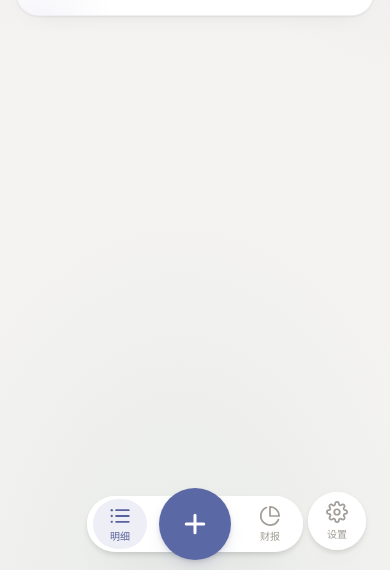
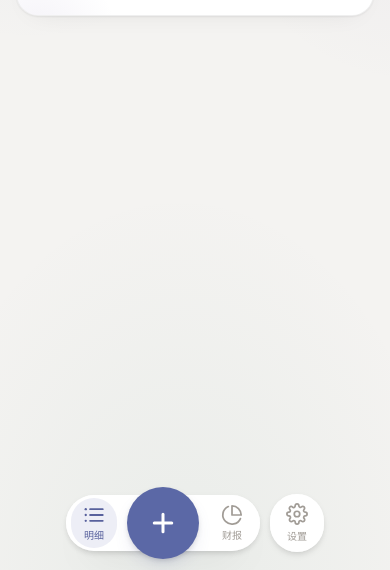
Before and after one commit to SolitaryStarCircling/Ledger, a website: page src/index.html in a window 390 px wide. Shown: the part 274-844 px from the top of the page. Drawn offline with Linux system fonts and the light colour scheme.

Commit message:
fix: keep the settings tab from colliding with the nav capsule on narrow screens
- Move the settings button into .tabbar so both controls share a single flex
  row and can no longer overlap or squeeze each other
- Make the bar span the full width with centered content, and let it ignore
  pointer events so the list underneath stays tappable, restoring them only
  on the capsule and the settings button
- Add a <400px layout that centers capsule + settings as one group, while wide
  screens keep the capsule centered and settings floating on the right
- Stop tab labels from wrapping when the system font size is increased
- Add the missing trailing newline at the end of index.html

```diff
--- a/src/styles.css
+++ b/src/styles.css
@@ -756,19 +756,24 @@ html, body {
 }
 
 /* ============ Tab Bar 悬浮胶囊 ============ */
+/* 整条栏只负责排布这一行：宽屏时只放居中的胶囊（设置单独悬浮在右侧），
+   窄屏时把设置并进同一行，两个控件永远不会互相挤压 */
 .tabbar {
   position: fixed;
-  left: 50%;
+  left: 0;
+  right: 0;
   bottom: calc(var(--safe-bottom, env(safe-area-inset-bottom, 0px)) + 18px);
-  transform: translateX(-50%);
   z-index: 20;
   display: flex;
   align-items: center;
-  width: fit-content;
-  /* 圆钮向下凸出 8px，故底部留白比胶囊本身多留 6px */
-  max-width: calc(100% - 36px);    /* 保证左右至少 ~18px 留白 */
+  justify-content: center;
+  gap: 10px;
+  padding: 0 16px;
+  pointer-events: none;             /* 栏的空档不吃点击，底部列表依然可点 */
   transition: opacity .3s ease;
 }
+.nav-capsule,
+.tab-settings { pointer-events: auto; }
 /* 居中胶囊：只包裹 明细 / 记一笔 / 财报 三个键；高度固定 56px，
    只容纳左右两个 tab，中间的圆形主钮靠负边距凸出胶囊之外 */
 .nav-capsule {
@@ -794,6 +799,7 @@ html, body {
   font-size: 10px;
   font-weight: 500;
   letter-spacing: 0.1px;
+  white-space: nowrap;              /* 标签永远单行，放大系统字号也不会折成两行 */
   transition: color .22s ease, background .22s ease;
 }
 .tab svg { width: 22px; height: 22px; transition: transform .32s cubic-bezier(.34,1.56,.64,1); }
@@ -820,7 +826,7 @@ html, body {
   color: var(--text3);
   transition: color .22s ease, background .22s ease, opacity .3s ease;
 }
-.tab-settings span { display: block; font-size: 10px; font-weight: 500; letter-spacing: 0.1px; }
+.tab-settings span { display: block; font-size: 10px; font-weight: 500; letter-spacing: 0.1px; white-space: nowrap; }
 .tab-settings svg { width: 22px; height: 22px; }
 .tab-settings.active { color: var(--blue); background: var(--blue-soft); }
 @keyframes tabPop {
@@ -847,6 +853,21 @@ html, body {
 }
 .fab:active { transform: scale(0.9); box-shadow: 0 4px 12px -6px rgba(0,0,0,0.40); }
 .fab svg { width: 30px; height: 30px; }
+
+/* 窄屏手机（<400px）：胶囊 → 设置 并排成一组整体居中，
+   靠负边距凸出的圆钮在 320px 屏上依然留白充足；
+   宽屏保持「胶囊居中 + 设置悬浮右侧」的原始构图 */
+@media (max-width: 399px) {
+  .tabbar { gap: 10px; padding: 0 12px; }
+  .nav-capsule { padding: 0 5px; }
+  .nav-capsule .tab { padding: 6px 12px; }
+  .nav-capsule .fab { margin: -8px 8px; }
+  .tab-settings {
+    position: static;               /* 从悬浮键改为同行排布，宽度由内容决定 */
+    min-width: 54px;
+    padding: 9px 14px;
+  }
+}
 
 /* ============ 记账面板 ============ */
 .sheet-mask {
```
Also changed, not shown: src/index.html (+1 -1 lines).
